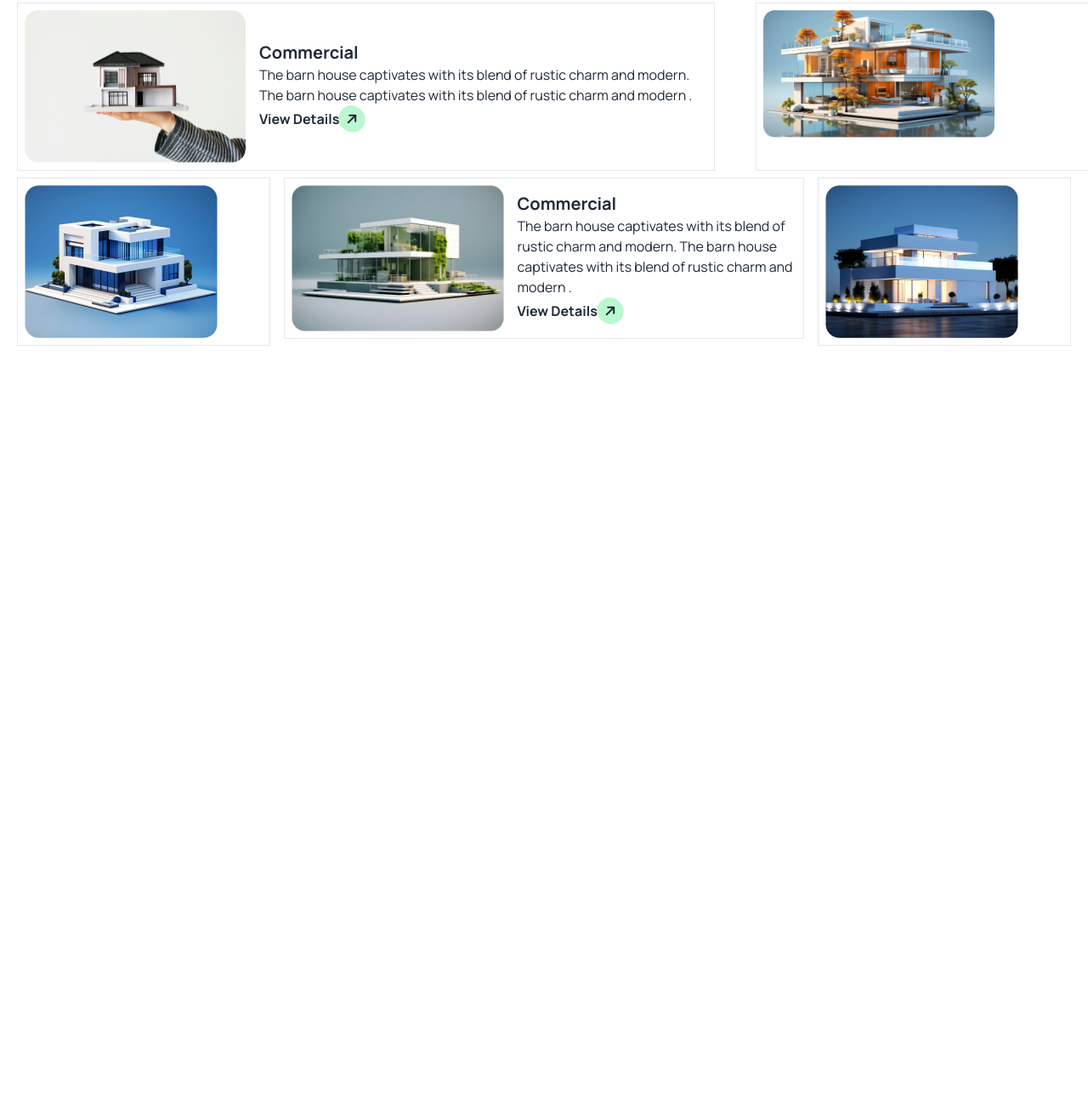
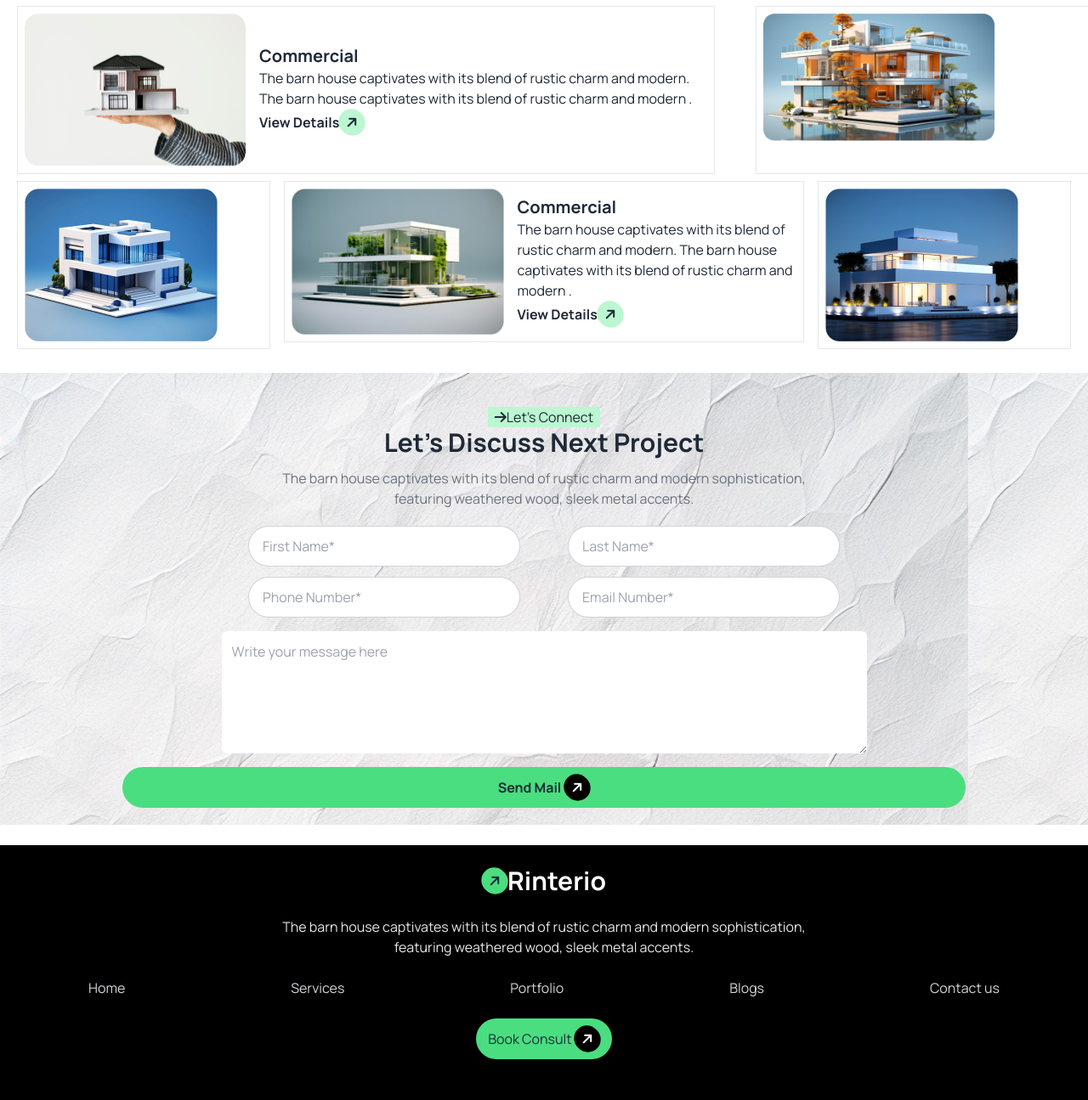
Before and after one commit to johoraislam/B10-house-design-assignmnt3, a plain HTML site: page index.html in a window 1280 px wide. Shown: the part 1877-3172 px from the top of the page at 85% size. Before the commit the page ends 2292 px from the top, so only its background shows below. Drawn offline with nearby package versions, Linux system fonts and the light colour scheme.

Commit message:
all done

```diff
--- a/index.html
+++ b/index.html
@@ -28,7 +28,7 @@
 <body class="manrope">
     <header class="bg-gray-100">
         <!-- navbar -->
-        <nav class="flex p-2 lg:w-11/12 mx-auto lg:py-4 justify-between items-center">
+        <nav class="flex p-2 mx-auto w-11/12  lg:py-4 justify-between items-center">
             <div class="flex gap-3 items-center">
                 <i class="fa-solid fa-arrow-right -rotate-45 bg-green-400 p-2 rounded-full"></i>
                 <h2 class="text-2xl font-bold">Rinterio</h2>
@@ -163,11 +163,13 @@
         </div>
 
         <!-- Our Latest Portfolio -->
-        <section>
+        <section class="my-7">
             <div class="text-center my-6 space-y-2">
-                <button class="bg-green-200 px-2"><i class="fa-solid fa-arrow-right"></i>Explore our Latest works</button>
+                <button class="bg-green-200 px-2"><i class="fa-solid fa-arrow-right"></i>Explore our Latest
+                    works</button>
                 <h2 class="text-3xl font-bold">Our Latest Portfolio</h2>
-                <p>The barn house captivates with its blend of rustic charm and modern sophistication, <br> featuring weathered wood, sleek metal accents.</p>
+                <p>The barn house captivates with its blend of rustic charm and modern sophistication, <br> featuring
+                    weathered wood, sleek metal accents.</p>
             </div>
             <!-- curd section -->
             <!-- frist row -->
@@ -175,14 +177,16 @@
                 <!-- curd1 -->
                 <div class="lg:col-span-2">
                     <div class="lg:flex items-center gap-4 border p-2">
-                    <img src="./assets/img1.png" alt="">
-                    <div>
-                        <h5 class="text-xl font-bold">Commercial</h5>
-                        <p>The barn house captivates with its blend of rustic charm and modern. The barn house captivates with its blend of rustic charm and modern .</p>
-                        <button class="font-bold">View Details<i class="fa-solid fa-arrow-right -rotate-45 bg-green-200 p-2 rounded-full"></i></button>
+                        <img src="./assets/img1.png" alt="">
+                        <div>
+                            <h5 class="text-xl font-bold">Commercial</h5>
+                            <p>The barn house captivates with its blend of rustic charm and modern. The barn house
+                                captivates with its blend of rustic charm and modern .</p>
+                            <button class="font-bold">View Details<i
+                                    class="fa-solid fa-arrow-right -rotate-45 bg-green-200 p-2 rounded-full"></i></button>
+                        </div>
                     </div>
                 </div>
-            </div>
 
                 <!-- curd2 -->
                 <div class="border col-span-1 text-center ml-8 w-full p-2">
@@ -199,8 +203,10 @@
                         <img class="lg:w-[42%]" src="./assets/img4.png" alt="">
                         <div>
                             <h5 class="text-xl font-bold">Commercial</h5>
-                            <p>The barn house captivates with its blend of rustic charm and modern. The barn house captivates with its blend of rustic charm and modern .</p>
-                            <button class="font-bold">View Details<i class="fa-solid fa-arrow-right -rotate-45 bg-green-200 p-2 rounded-full"></i></button>
+                            <p>The barn house captivates with its blend of rustic charm and modern. The barn house
+                                captivates with its blend of rustic charm and modern .</p>
+                            <button class="font-bold">View Details<i
+                                    class="fa-solid fa-arrow-right -rotate-45 bg-green-200 p-2 rounded-full"></i></button>
                         </div>
                     </div>
                 </div>
@@ -210,7 +216,74 @@
             </div>
 
         </section>
+
+        <!-- Let’s Discuss Next Project start -->
+        <section>
+
+            <div class="my-6 py-5" style="background-image: url(./assets/bg.jpg);">
+                <div class="text-center py-5">
+                    <button class="bg-green-200 px-2"><i class="fa-solid fa-arrow-right"></i>Let’s Connect</button>
+                    <h1 class="text-3xl font-bold mb-3">Let’s Discuss Next Project</h1>
+                    <p class="text-gray-500">The barn house captivates with its blend of rustic charm and modern
+                        sophistication, <br> featuring weathered wood, sleek metal accents.</p>
+                </div>
+
+                <!-- input filed -->
+                <div>
+                    <div class="lg:flex  justify-center gap-14 mb-3">
+                        <input type="text" placeholder="First Name*"
+                            class="input input-bordered rounded-full  w-full max-w-xs" />
+                        <input type="text" placeholder="Last Name*"
+                            class="input input-bordered rounded-full  w-full max-w-xs" />
+
+                    </div>
+                    <div class="lg:flex justify-center  gap-14 mb-3">
+                        <input type="text" placeholder="Phone Number*"
+                            class="input input-bordered rounded-full  w-full max-w-xs" />
+                        <input type="text" placeholder="Email Number*"
+                            class="input input-bordered rounded-full  w-full max-w-xs" />
+                    </div>
+                </div>
+                <div class="flex justify-center mt-4">
+                    <textarea class="rounded-md p-3 mb-4" name="" id="" cols="80" rows="5"
+                        placeholder="Write your message here"></textarea>
+                </div>
+                <div class="flex gap-1 justify-center bg-green-400 p-2 lg:mx-36 rounded-full">
+                    <button class="font-bold">Send Mail</button>
+                    <i class="fa-solid fa-arrow-right text-white -rotate-45 bg-black p-2 rounded-full"></i>
+                </div>
+
+
+
+
+            </div>
+
+        </section>
     </main>
+
+    <footer class="bg-black p-6">
+        <div class="flex justify-center items-center">
+            <i class="fa-solid fa-arrow-right -rotate-45 bg-green-400 p-2 rounded-full"></i>
+            <h2 class="text-3xl font-bold text-white">Rinterio</h2>
+        </div>
+
+        <p class="text-center text-gray-200 my-6">The barn house captivates with its blend of rustic charm and modern sophistication, <br> featuring weathered wood, sleek metal accents.</p>
+
+        <ul class="px-20 mt-4 lg:flex justify-between text-gray-300">
+            <li ><a href="">Home</a></li>
+            <li><a href="">Services</a></li>
+            <li><a href="">Portfolio</a></li>
+            <li><a href="">Blogs</a></li>
+            <li><a href="">Contact us</a></li>
+        </ul>
+
+        <div class="mx-auto bg-green-400 w-40 p-2 rounded-full text-center my-6">
+            <button>Book Consult</button>
+            <i class="fa-solid fa-arrow-right text-white -rotate-45 bg-black p-2 rounded-full"></i>
+        </div>
+
+    </footer>
+
 
 </body>
 
```
